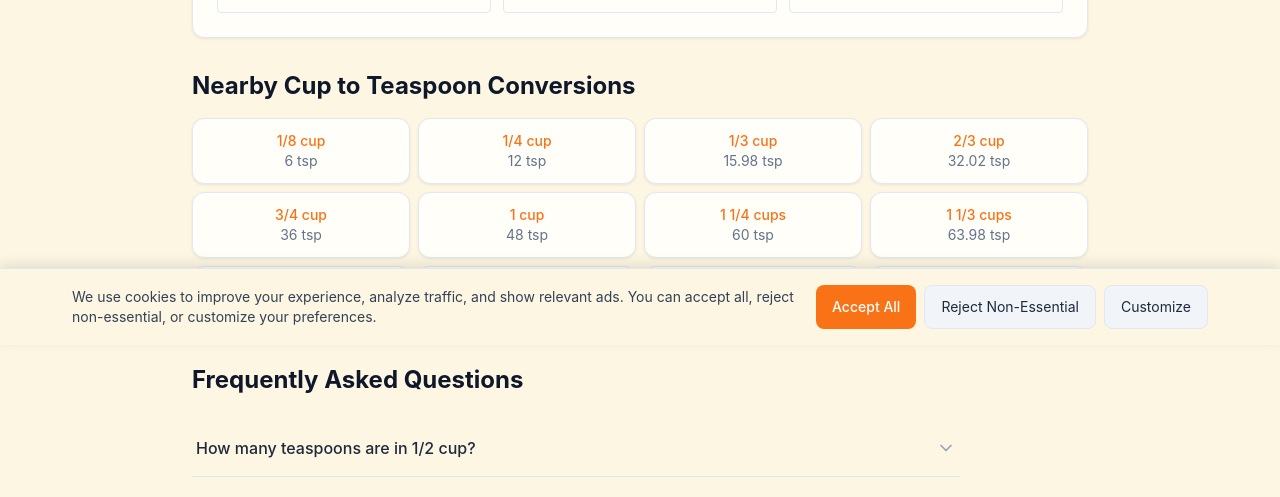
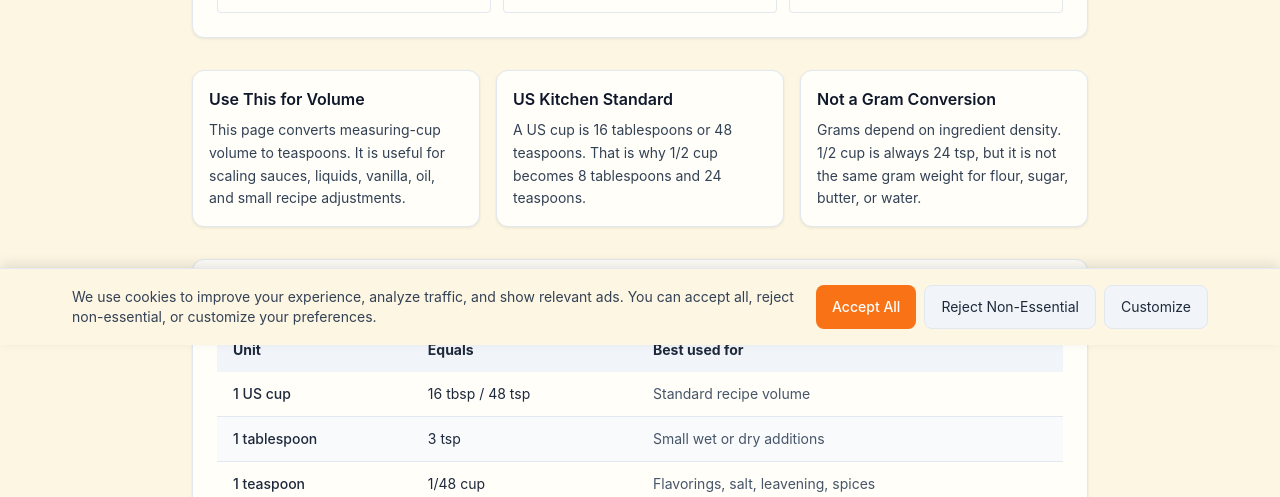
Before and after one commit to moldweb90-ship-it/bakingscience, a Next.js app: page /cups-to-teaspoons/1-2-cup-to-teaspoons/ in a window 1280 px wide. Shown: the part 455-952 px from the top of the page. Built offline with nearby package versions, Linux system fonts and the light colour scheme; no server answers.

Commit message:
Improve unit conversion page quality

```diff
--- a/app/cups-to-tablespoons/[conversion]/page.tsx
+++ b/app/cups-to-tablespoons/[conversion]/page.tsx
@@ -68,6 +68,59 @@ export default async function CupsToTablespoonsPage({ params }: PageProps) {
             <div className="rounded border border-slate-200 p-3"><span className="block text-slate-500">Teaspoons</span><strong>{formatNumber(tsp)} tsp</strong></div>
           </div>
         </section>
+
+        <section className="mb-8 grid gap-4 md:grid-cols-3">
+          <div className="card p-4">
+            <h2 className="text-base font-semibold text-slate-900 mb-2">Good for Recipe Scaling</h2>
+            <p className="text-sm text-slate-700 leading-relaxed">
+              Tablespoons are easier than cups when you cut a recipe down or need a small amount without filling a full measuring cup.
+            </p>
+          </div>
+          <div className="card p-4">
+            <h2 className="text-base font-semibold text-slate-900 mb-2">Exact US Ratio</h2>
+            <p className="text-sm text-slate-700 leading-relaxed">
+              One US cup contains exactly 16 tablespoons. That makes {label} equal to {formatNumber(tbsp)} tablespoons.
+            </p>
+          </div>
+          <div className="card p-4">
+            <h2 className="text-base font-semibold text-slate-900 mb-2">Volume, Not Weight</h2>
+            <p className="text-sm text-slate-700 leading-relaxed">
+              This result does not change by ingredient. If you need grams, use an ingredient page because flour, sugar, water, and butter weigh differently.
+            </p>
+          </div>
+        </section>
+
+        <section className="card p-5 sm:p-6 mb-8">
+          <h2 className="text-xl font-bold text-slate-900 mb-4">Tablespoon Reference</h2>
+          <div className="overflow-x-auto">
+            <table className="w-full text-sm">
+              <thead>
+                <tr className="table-header">
+                  <th className="table-cell text-left">Measure</th>
+                  <th className="table-cell text-left">Tablespoons</th>
+                  <th className="table-cell text-left">Teaspoons</th>
+                </tr>
+              </thead>
+              <tbody>
+                <tr className="table-row">
+                  <td className="table-cell font-medium">1/4 cup</td>
+                  <td className="table-cell">4 tbsp</td>
+                  <td className="table-cell">12 tsp</td>
+                </tr>
+                <tr className="table-row table-row-alt">
+                  <td className="table-cell font-medium">1/2 cup</td>
+                  <td className="table-cell">8 tbsp</td>
+                  <td className="table-cell">24 tsp</td>
+                </tr>
+                <tr className="table-row">
+                  <td className="table-cell font-medium">1 cup</td>
+                  <td className="table-cell">16 tbsp</td>
+                  <td className="table-cell">48 tsp</td>
+                </tr>
+              </tbody>
+            </table>
+          </div>
+        </section>
         <section className="mb-8">
           <h2 className="text-xl sm:text-2xl font-bold text-slate-900 mb-4">Nearby Cup to Tablespoon Conversions</h2>
           <div className="grid grid-cols-2 sm:grid-cols-4 gap-2">
--- a/app/cups-to-teaspoons/[conversion]/page.tsx
+++ b/app/cups-to-teaspoons/[conversion]/page.tsx
@@ -92,6 +92,59 @@ export default async function CupsToTeaspoonsPage({ params }: PageProps) {
           </div>
         </section>
 
+        <section className="mb-8 grid gap-4 md:grid-cols-3">
+          <div className="card p-4">
+            <h2 className="text-base font-semibold text-slate-900 mb-2">Use This for Volume</h2>
+            <p className="text-sm text-slate-700 leading-relaxed">
+              This page converts measuring-cup volume to teaspoons. It is useful for scaling sauces, liquids, vanilla, oil, and small recipe adjustments.
+            </p>
+          </div>
+          <div className="card p-4">
+            <h2 className="text-base font-semibold text-slate-900 mb-2">US Kitchen Standard</h2>
+            <p className="text-sm text-slate-700 leading-relaxed">
+              A US cup is 16 tablespoons or 48 teaspoons. That is why {label} becomes {formatNumber(tablespoons)} tablespoons and {formatNumber(teaspoons)} teaspoons.
+            </p>
+          </div>
+          <div className="card p-4">
+            <h2 className="text-base font-semibold text-slate-900 mb-2">Not a Gram Conversion</h2>
+            <p className="text-sm text-slate-700 leading-relaxed">
+              Grams depend on ingredient density. {label} is always {formatNumber(teaspoons)} tsp, but it is not the same gram weight for flour, sugar, butter, or water.
+            </p>
+          </div>
+        </section>
+
+        <section className="card p-5 sm:p-6 mb-8">
+          <h2 className="text-xl font-bold text-slate-900 mb-4">US Cup Reference</h2>
+          <div className="overflow-x-auto">
+            <table className="w-full text-sm">
+              <thead>
+                <tr className="table-header">
+                  <th className="table-cell text-left">Unit</th>
+                  <th className="table-cell text-left">Equals</th>
+                  <th className="table-cell text-left">Best used for</th>
+                </tr>
+              </thead>
+              <tbody>
+                <tr className="table-row">
+                  <td className="table-cell font-medium">1 US cup</td>
+                  <td className="table-cell">16 tbsp / 48 tsp</td>
+                  <td className="table-cell text-slate-600">Standard recipe volume</td>
+                </tr>
+                <tr className="table-row table-row-alt">
+                  <td className="table-cell font-medium">1 tablespoon</td>
+                  <td className="table-cell">3 tsp</td>
+                  <td className="table-cell text-slate-600">Small wet or dry additions</td>
+                </tr>
+                <tr className="table-row">
+                  <td className="table-cell font-medium">1 teaspoon</td>
+                  <td className="table-cell">1/48 cup</td>
+                  <td className="table-cell text-slate-600">Flavorings, salt, leavening, spices</td>
+                </tr>
+              </tbody>
+            </table>
+          </div>
+        </section>
+
         <section className="mb-8">
           <h2 className="text-xl sm:text-2xl font-bold text-slate-900 mb-4">Nearby Cup to Teaspoon Conversions</h2>
           <div className="grid grid-cols-2 sm:grid-cols-4 gap-2">
--- a/lib/unit-conversions.ts
+++ b/lib/unit-conversions.ts
@@ -1,7 +1,7 @@
 import { US_CUP_ML, US_FL_OZ_ML, US_TABLESPOON_ML, US_TEASPOON_ML } from "./constants";
 
 export const CUP_UNIT_VALUES = [
-  0.125, 0.25, 0.333, 0.5, 0.667, 0.75, 1, 1.25, 1.333, 1.5, 1.75, 2, 2.5, 3, 4, 5, 6, 8,
+  1 / 8, 1 / 4, 1 / 3, 1 / 2, 2 / 3, 3 / 4, 1, 1.25, 4 / 3, 1.5, 1.75, 2, 2.5, 3, 4, 5, 6, 8,
 ];
 
 export const TEASPOON_VALUES = [1, 2, 3, 4, 6, 8, 12, 16, 24, 32, 48, 96];
@@ -59,6 +59,8 @@ export function fluidOuncesToMl(fluidOunces: number): number {
 }
 
 export function formatNumber(value: number, decimals = 2): string {
+  const nearestInteger = Math.round(value);
+  if (Math.abs(value - nearestInteger) < 0.000001) return String(nearestInteger);
   const rounded = Number(value.toFixed(decimals));
   return Number.isInteger(rounded) ? String(rounded) : String(rounded);
 }
```
